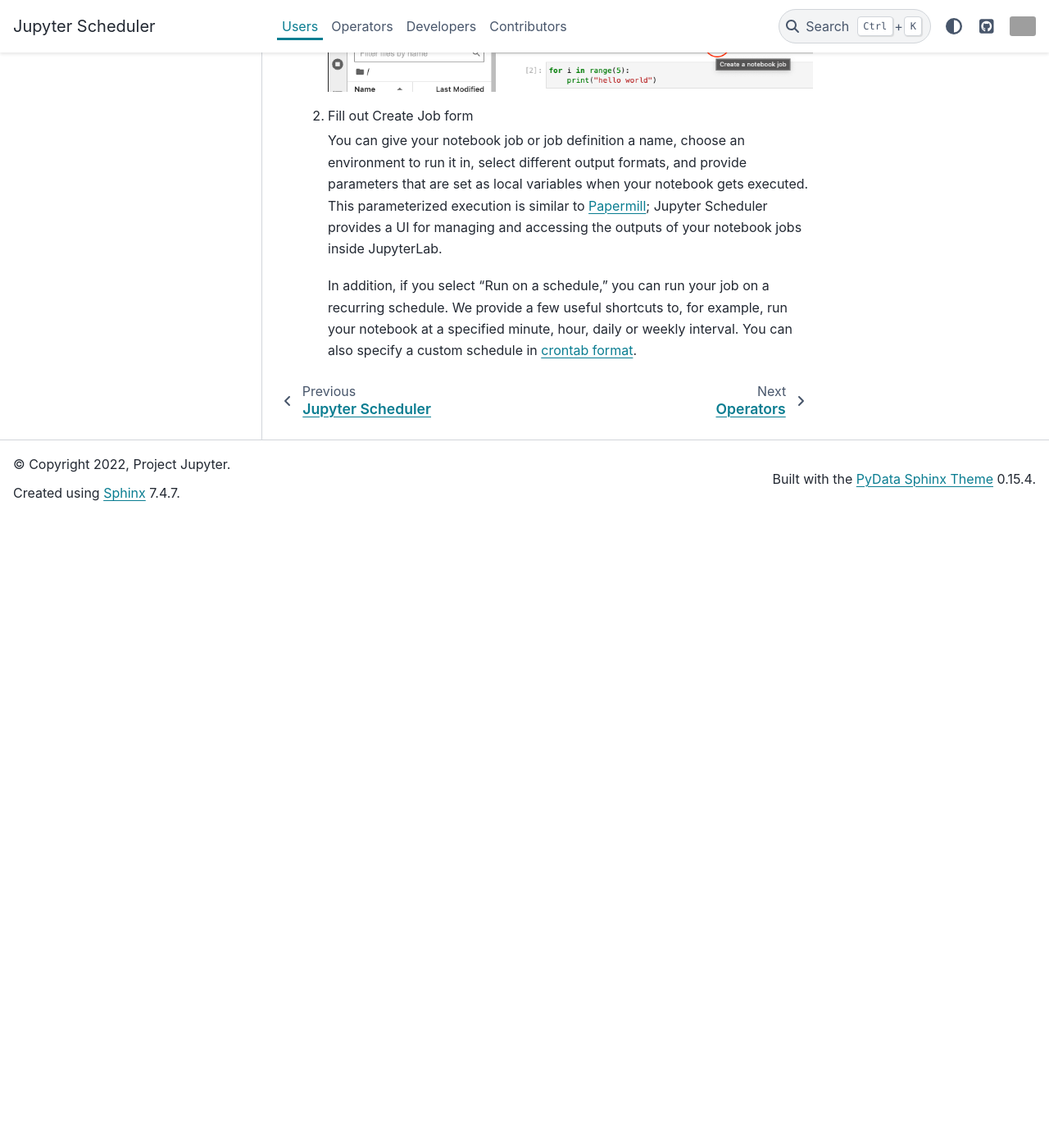
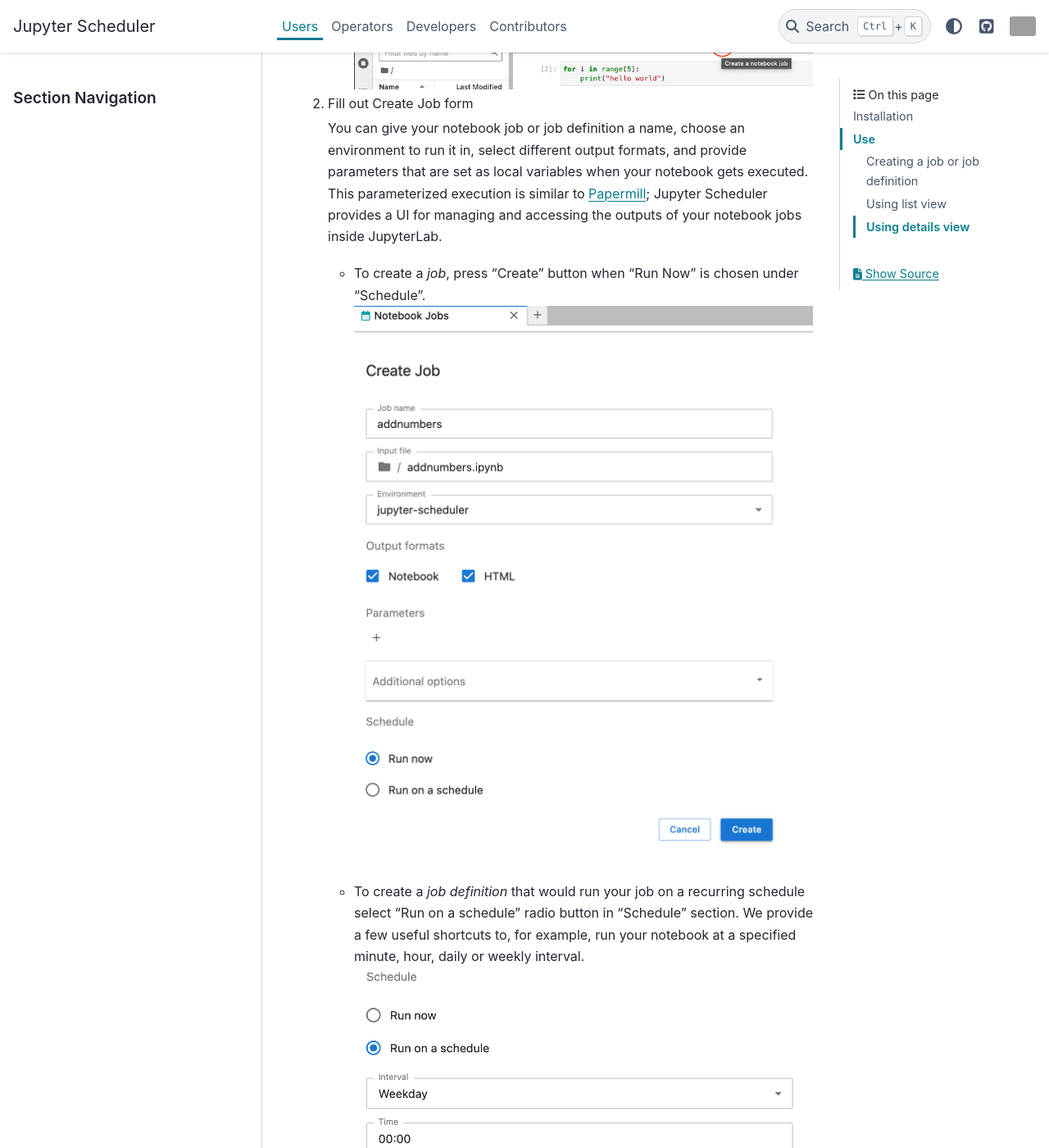
Before and after one commit to jupyter-server/jupyter-scheduler, a Sphinx documentation site: the page built from docs/users/index.md, in a window 1280 px wide and 1400 px high, scrolled down 1304 px. Shown: the whole window at 82% size. Built offline with Sphinx 7.4.7 and the PyData theme 0.15.4, drawn with Linux system fonts in a browser that asks for light colours; before the commit the page ends 1934 px from its top, so only the background shows below that; some of the changed text lies outside the part shown; grey boxes are pictures that could not be loaded.

Commit message:
fix formatting, add "using ..." sections

```diff
--- a/docs/users/index.md
+++ b/docs/users/index.md
@@ -28,16 +28,24 @@
 
 ### Creating a job or job definition
 
-1. Choose a Jupyter notebook to create a job or job definition from
-  - To create a *job* or *job definition* from a file browser, right-click on a notebook in the file browser and choose “Create Notebook Job” from the context menu:
+1. Choose a Jupyter notebook
+   - To create a *job* or *job definition* from a file browser, right-click on a notebook in the file browser and choose “Create Notebook Job” from the context menu:
 ![“Create Notebook Job” button in the file browser context menu](create_job_from_filebrowser.png)
 
-  - To create a *job* or *job definition* from an open Notebook, click on a “Create a notebook job” button in the top toolbar of the open Notebook
+   - To create a *job* or *job definition* from an open Notebook, click on a “Create a notebook job” button in the top toolbar of the open Notebook
 ![“Create a notebook job” button in the top toolbar of the open Notebook](create_job_from_notebook.png)
 
 2. Fill out Create Job form
 
    You can give your notebook job or job definition a name, choose an environment to run it in, select different output formats, and provide parameters that are set as local variables when your notebook gets executed. This parameterized execution is similar to [Papermill](https://papermill.readthedocs.io/en/latest/); Jupyter Scheduler provides a UI for managing and accessing the outputs of your notebook jobs inside JupyterLab.
+   - To create a *job*, press "Create" button when "Run Now" is chosen under "Schedule".
+  !["Create Job Form"](create_job_form.png)
 
+   - To create a *job definition* that would run your job on a recurring schedule select “Run on a schedule” radio button in "Schedule" section. We provide a few useful shortcuts to, for example, run your notebook at a specified minute, hour, daily or weekly interval.
+  !["Run on schedule"](run_on_schedule.png)
+   You can also specify a custom schedule in [crontab format](https://www.man7.org/linux/man-pages/man5/crontab.5.html) by selecting "Custom schedule" in "Interval" drop-down menu.
+  !["Custom schedule option"](custom_schedule.png)
 
-   In addition, if you select “Run on a schedule,” you can run your job on a recurring schedule. We provide a few useful shortcuts to, for example, run your notebook at a specified minute, hour, daily or weekly interval. You can also specify a custom schedule in [crontab format](https://www.man7.org/linux/man-pages/man5/crontab.5.html).
+### Using list view
+
+### Using details view
```
Also changed, not shown: docs/users/create_job_form.png (added), docs/users/custom_schedule.png (added), docs/users/run_on_schedule.png (added).
